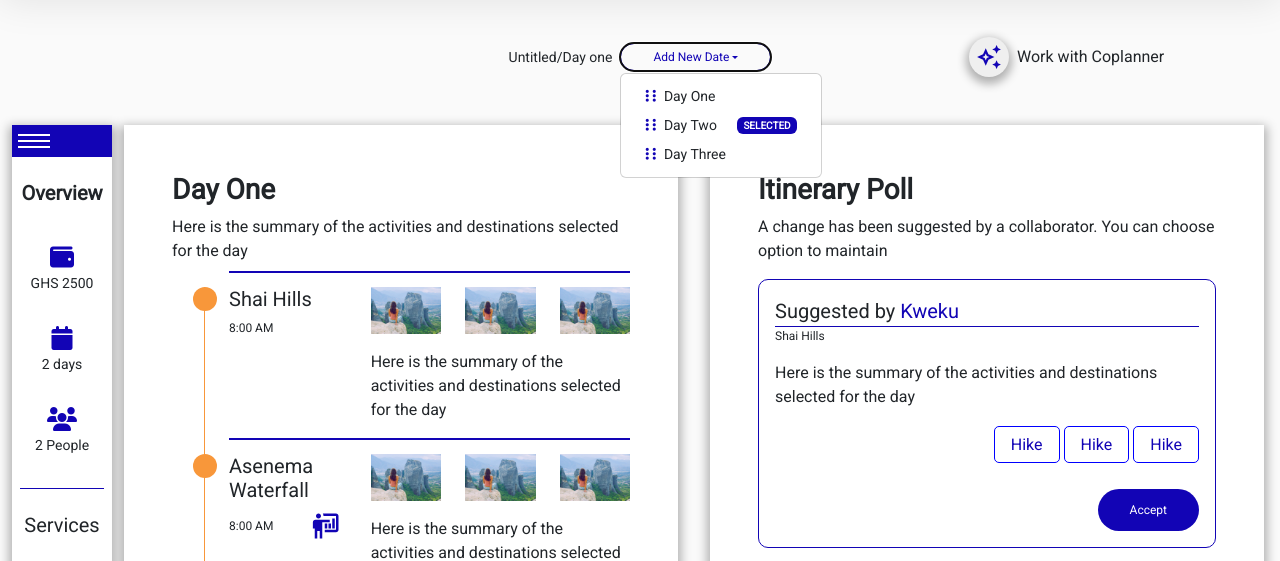
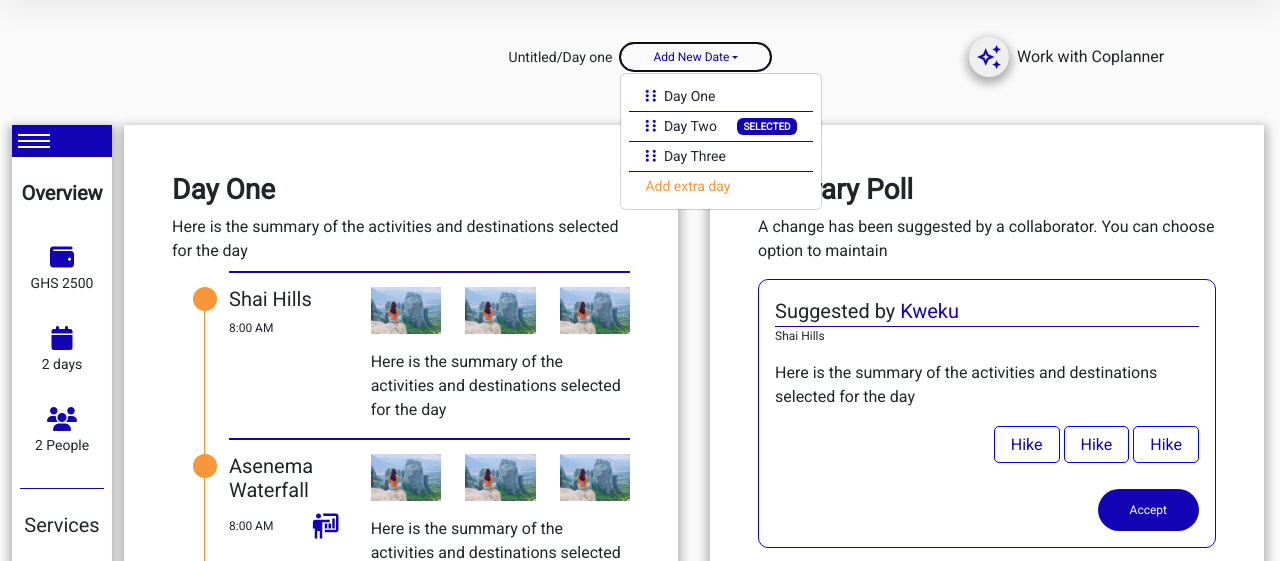
Before and after one commit to kwe-k-u/coplanner, a PHP site: page /coplanner/itinerary_item_view.php in a window 1280 px wide, after a click on "Add New Date". Shown: the part 83-644 px from the top of the page. Run offline with PHP 8.4, Linux system fonts and the light colour scheme.

Commit message:
updated dropdown menu

```diff
--- a/coplanner/itinerary_item_view.php
+++ b/coplanner/itinerary_item_view.php
@@ -52,22 +52,27 @@ require_once(__DIR__ . "/../utils/core.php");
                                 <a href='#' class='easygo-btn-4 border-blue text-blue easygo-fs-5 py-1 dropdown-toggle' data-bs-toggle="dropdown" aria-expanded="false">Add New Date</a>
                                 <ul class="dropdown-menu easygo-fs-4" >
                                     <li class="px-2 d-flex align-items-center">
-                                        <a class="dropdown-item d-flex gap-1 align-items-center" href="#">
+                                        <a class="dropdown-item d-flex gap-1 align-items-center border-bottom  border-blue" href="#">
                                             <span class="text-blue me-1"><i class="fa-solid fa-ellipsis-vertical"></i> <i class="fa-solid fa-ellipsis-vertical"></i></span>
                                             <span class="me-3">Day One</span>
                                         </a>
                                     </li>
                                     <li class="px-2 d-flex align-items-center">
-                                        <a class="dropdown-item d-flex gap-1 align-items-center" href="#">
+                                        <a class="dropdown-item d-flex gap-1 align-items-center border-bottom  border-blue" href="#">
                                             <span class="text-blue me-1"><i class="fa-solid fa-ellipsis-vertical"></i> <i class="fa-solid fa-ellipsis-vertical"></i></span>
                                             <span class="me-3">Day Two</span>
                                             <span class="badge d-inline text-white bg-blue easygo-fs-6 text-uppercase">Selected</span>
                                         </a>
                                     </li>
                                     <li class="px-2 d-flex align-items-center">
-                                        <a class="dropdown-item d-flex gap-1 align-items-center" href="#">
+                                        <a class="dropdown-item d-flex gap-1 align-items-center border-bottom  border-blue" href="#">
                                             <span class="text-blue me-1"><i class="fa-solid fa-ellipsis-vertical"></i> <i class="fa-solid fa-ellipsis-vertical"></i></span>
                                             <span class="me-3">Day Three</span>
+                                        </a>
+                                    </li>
+                                    <li class="px-2 d-flex align-items-center">
+                                        <a class="dropdown-item" href="#">
+                                            <span class="text-orange">Add extra day</span>
                                         </a>
                                     </li>
                                 </ul>
```
